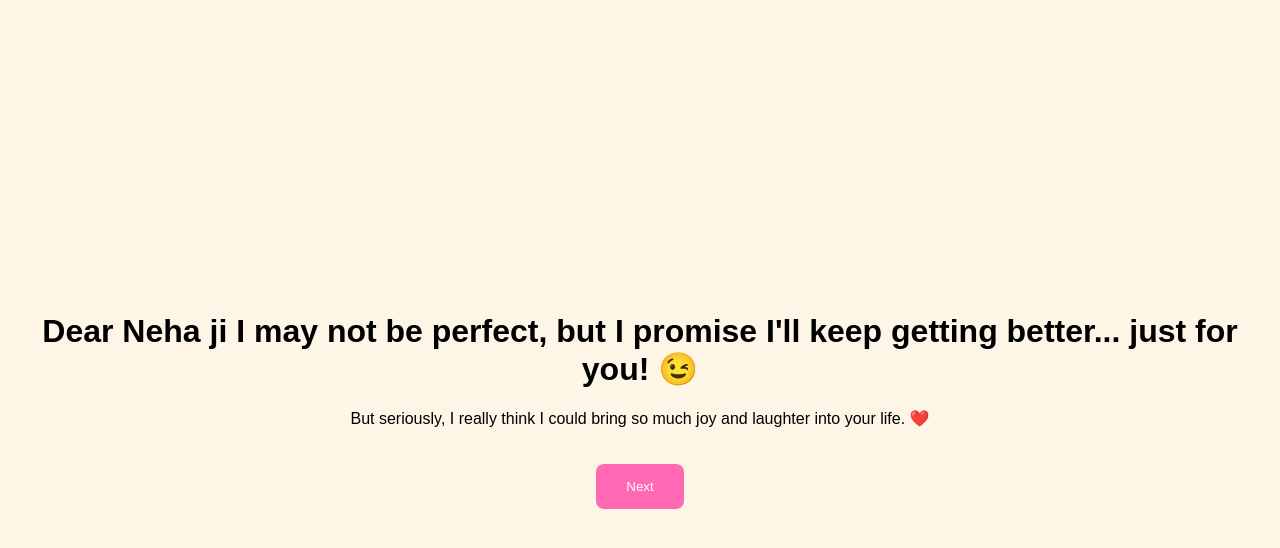
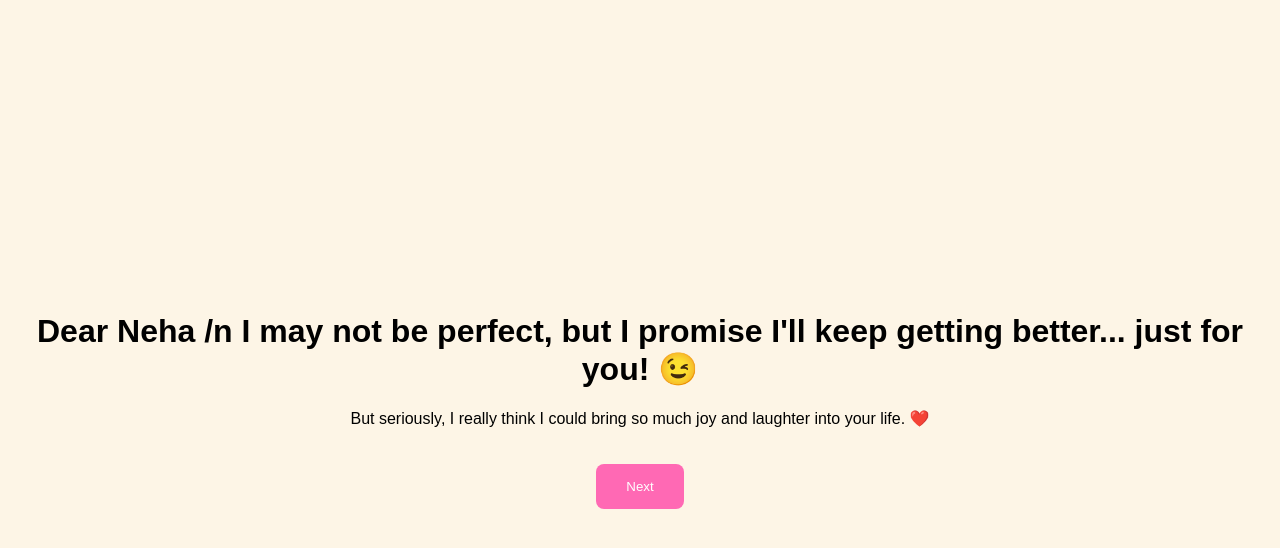
Before and after one commit to Nawaraaz/mrnk, a plain HTML site: page index.html in a window 1280 px wide. Both pictures are taken after a click on the button "Continue". Drawn offline with Linux system fonts and the light colour scheme.

Commit message:
Update index.html

```diff
--- a/index.html
+++ b/index.html
@@ -17,7 +17,7 @@
     <!-- Flirting Screen -->
     <div class="container" id="flirt-screen" style="display: none;">
         <h1 class="flirt-text">
-            Dear Neha ji
+            Dear Neha /n
             I may not be perfect, but I promise I'll keep getting better... just for you! 😉</h1>
         <p>But seriously, I really think I could bring so much joy and laughter into your life. ❤️</p>
         <button id="next-btn" onclick="showLoveQuestion()">Next</button>
```
